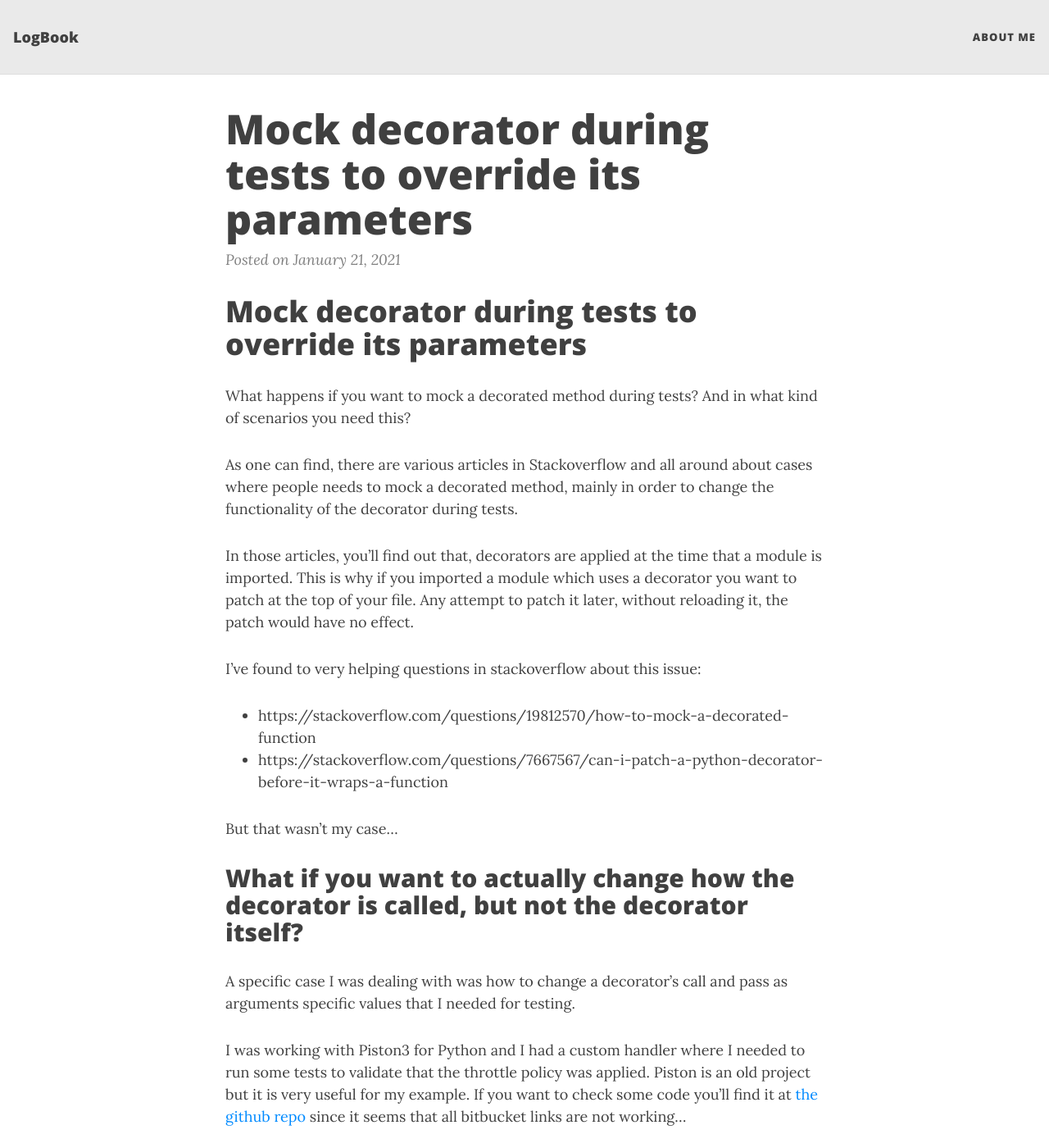
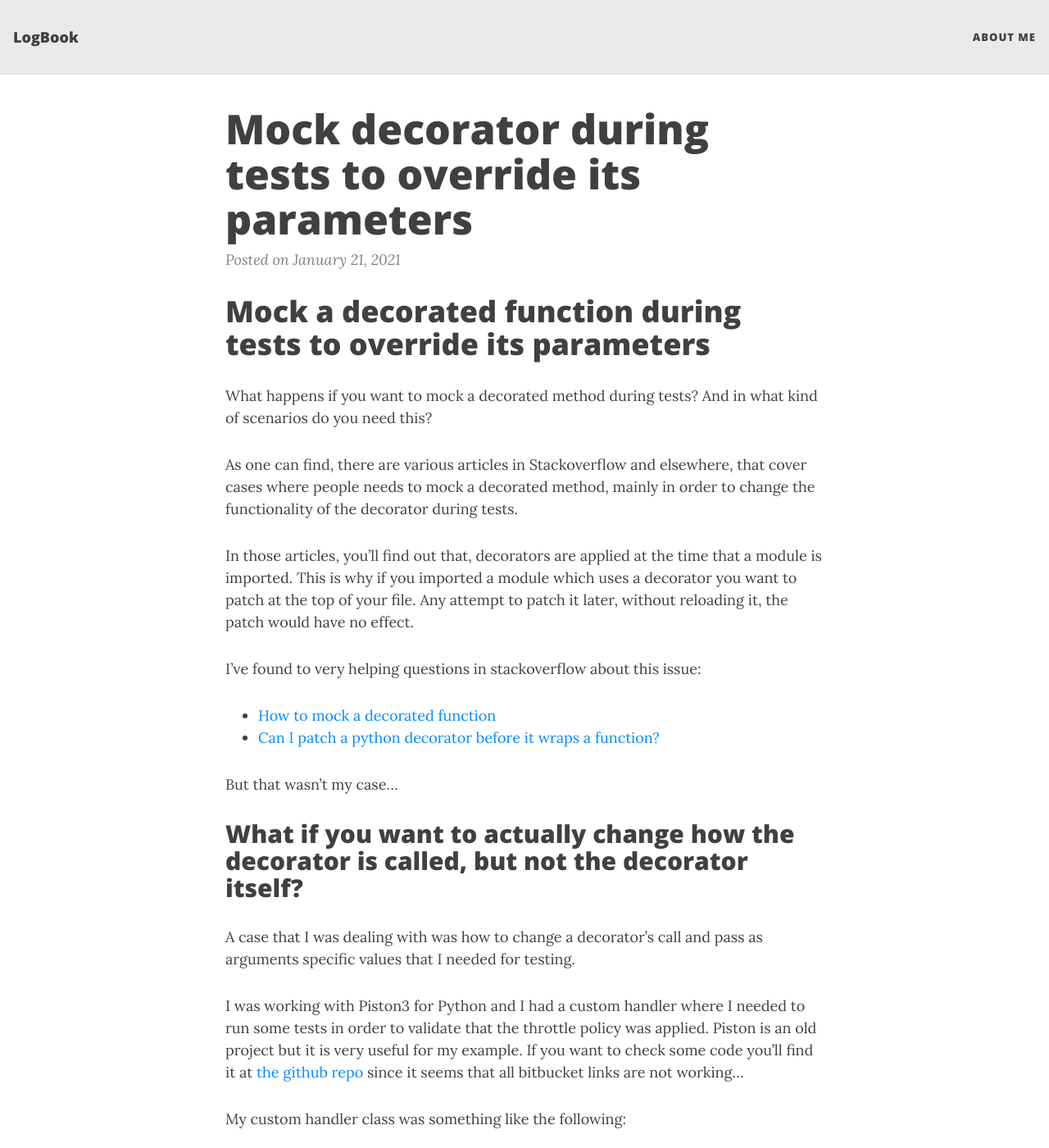
Before and after one commit to kgiann78/kgiann78.github.io, a Jekyll site: the page built from _posts/2021-01-21-Python-mock-decorator-during-tests.md, in a window 1280 px wide and 1400 px high. Shown: the whole window at 82% size. Built offline with Jekyll 4.4.1, drawn with Linux system fonts in a browser that asks for light colours; nearby versions of some CDN libraries.

Commit message:
fix some content errors

```diff
--- a/_posts/2021-01-21-Python-mock-decorator-during-tests.md
+++ b/_posts/2021-01-21-Python-mock-decorator-during-tests.md
@@ -6,12 +6,12 @@
 tags: [python, mock, decorator]
 ---
 
-# Mock decorator during tests to override its parameters
+# Mock a decorated function during tests to override its parameters
 
 
-What happens if you want to mock a decorated method during tests? And in what kind of scenarios you need this?
+What happens if you want to mock a decorated method during tests? And in what kind of scenarios do you need this?
 
-As one can find, there are various articles in Stackoverflow and all around about cases where people needs to mock a decorated method,
+As one can find, there are various articles in Stackoverflow and elsewhere, that cover cases where people needs to mock a decorated method,
 mainly in order to change the functionality of the decorator during tests.
 
 In those articles, you'll find out that, decorators are applied at the time that a module is imported.
@@ -20,16 +20,16 @@
 
 I've found to very helping questions in stackoverflow about this issue:
 
-* https://stackoverflow.com/questions/19812570/how-to-mock-a-decorated-function
-* https://stackoverflow.com/questions/7667567/can-i-patch-a-python-decorator-before-it-wraps-a-function
+* [How to mock a decorated function](https://stackoverflow.com/questions/19812570/how-to-mock-a-decorated-function)
+* [Can I patch a python decorator before it wraps a function?](https://stackoverflow.com/questions/7667567/can-i-patch-a-python-decorator-before-it-wraps-a-function)
 
 But that wasn't my case...
 
 ## What if you want to actually change how the decorator is called, but not the decorator itself?
 
-A specific case I was dealing with was how to change a decorator's call and pass as arguments specific values that I needed for testing.
+A case that I was dealing with was how to change a decorator's call and pass as arguments specific values that I needed for testing.
 
-I was working with Piston3 for Python and I had a custom handler where I needed to run some tests to validate that the throttle policy was applied.
+I was working with Piston3 for Python and I had a custom handler where I needed to run some tests in order to validate that the throttle policy was applied.
 Piston is an old project but it is very useful for my example. If you want to check some code you'll find it at
 [the github repo](https://github.com/userzimmermann/django-piston3) since it seems that all bitbucket links are not working...
 
```
